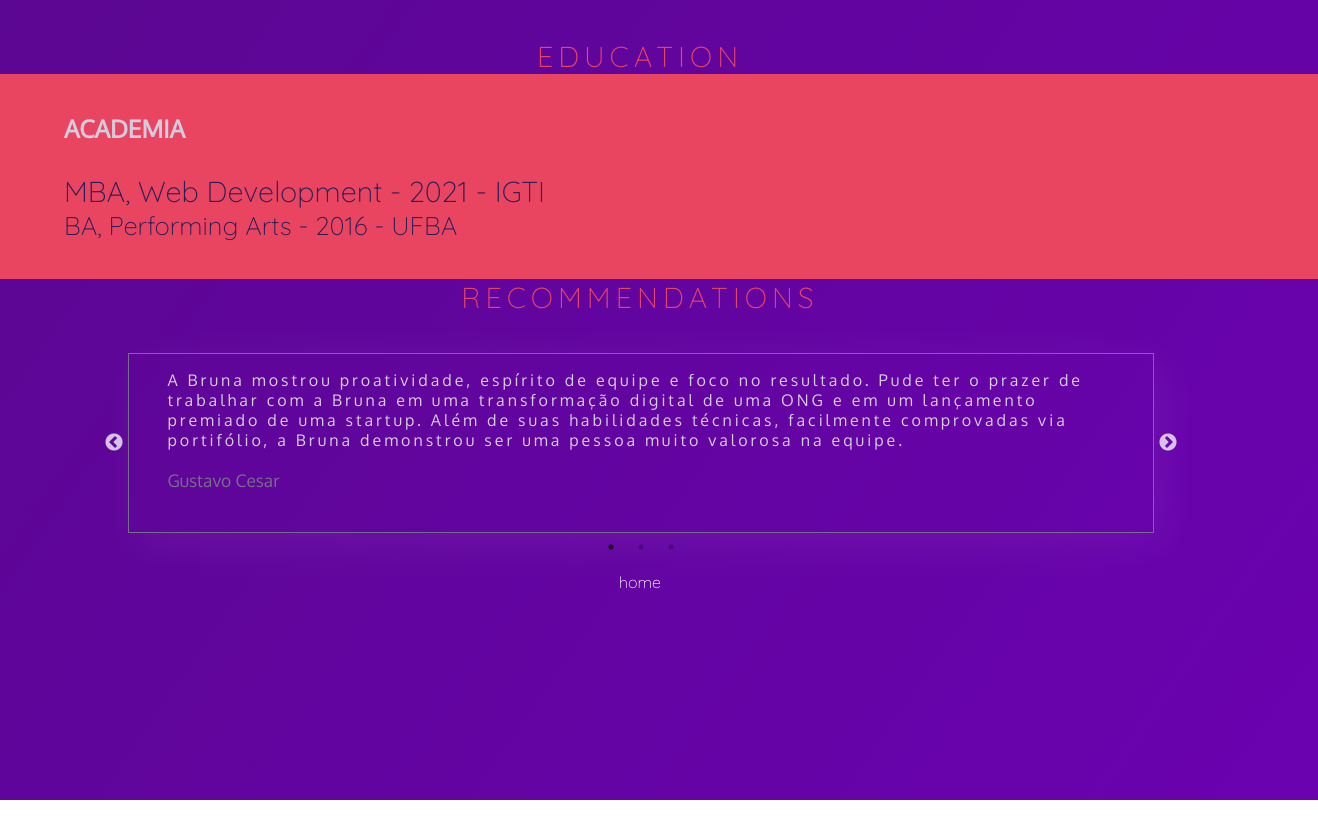
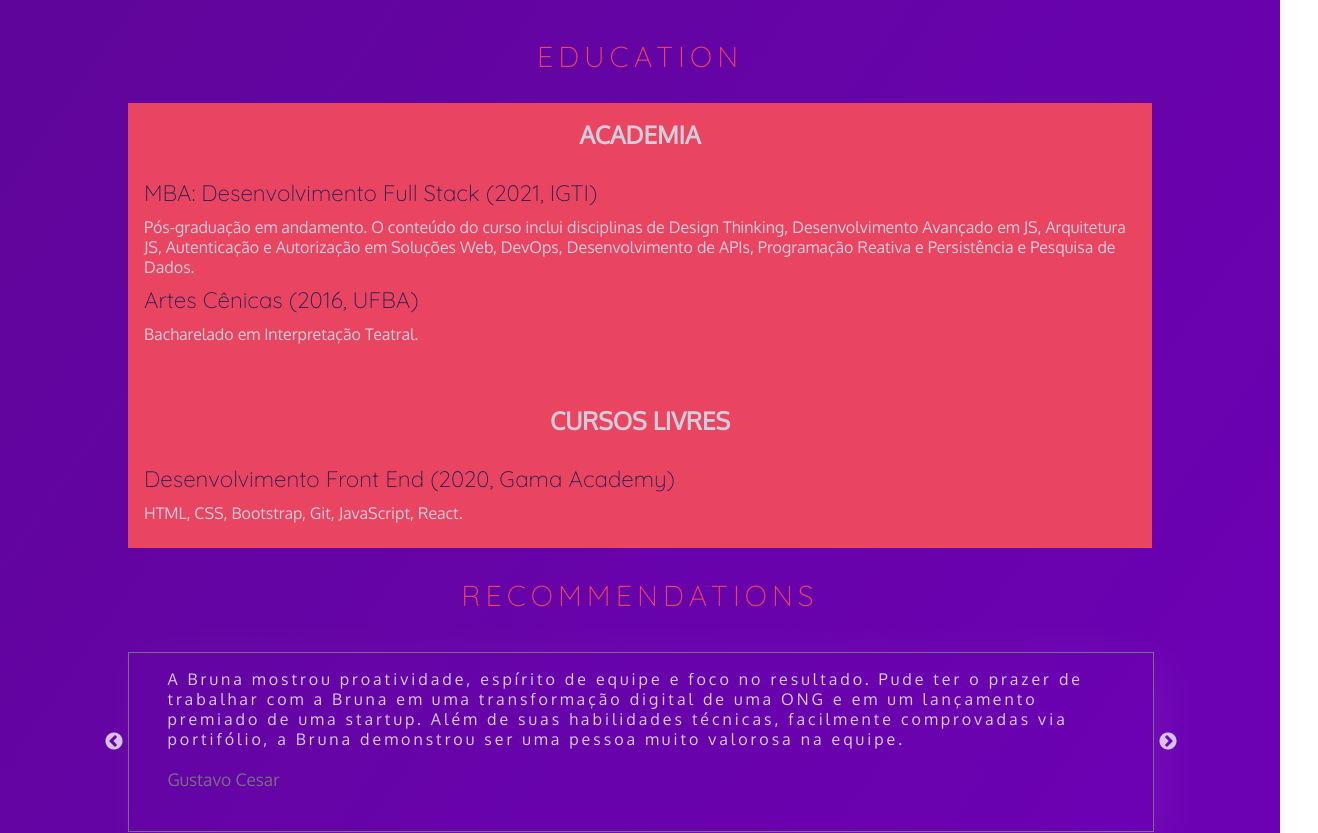
Before and after one commit to brunagerrard/portfolio, a React (Create React App) app: page /about in a window 1280 px wide. Shown: the top 833 px of the page, 1318 px wide, since content can reach past the window. Before the commit the page ends 800 px from the top, so only its background shows below. Built offline with nearby package versions, Linux system fonts and the light colour scheme.

Commit message:
educ. styled-components &hover effects

```diff
--- a/src/components/Education/education-styles.css
+++ /dev/null
@@ -1,22 +0,0 @@
-.education {
-  width: 100vw;
-  padding: 2.4rem;
-
-  background-color: var(--highlight);
-}
-
-.education h3 {
-  margin-left: 4rem;
-  margin-bottom: 1.8rem;
-  text-transform: uppercase;
-}
-
-.education h4 {
-  font: var(--subtitles);
-  margin-left: 4rem;
-  color: var(--dark-text-color);
-}
-
-.education h4:last-of-type {
-  font-size: 1.6rem;
-}
--- a/src/components/Education/index.tsx
+++ b/src/components/Education/index.tsx
@@ -1,14 +1,51 @@
 import React from 'react';
+import styled from 'styled-components';
 
-import './education-styles.css';
+const Formacao = styled.div`
+  margin: 1.8rem auto;
+  background-color: var(--highlight);
+  padding: 1rem;
+  transition: all .3s ease-out;
+
+  & * {
+    margin-bottom: .6rem;
+  }
+
+  & h3 {
+    margin-bottom: 1.8rem;
+    text-transform: uppercase;
+    text-align: center;
+  }
+
+  & h4 {
+    font: var(--subtitles);
+    font-size: 1.4rem;
+    color: var(--dark-text-color);
+  }
+
+  & p {
+    font-size: 1rem;
+  }
+
+  &:hover, :focus, :active {
+    transform: translateY(-10px);
+    box-shadow: 15px 15px 50px rgba(255, 255, 255, .2)
+  }
+`
 
 function Education() {
   return (
-    <div className="education">
+    <Formacao>
       <h3>academia</h3>
-      <h4>MBA, Web Development - 2021 - IGTI</h4>
-      <h4>BA, Performing Arts - 2016 - UFBA</h4>
-    </div>
+      <h4>MBA: Desenvolvimento Full Stack (2021, IGTI)</h4>
+      <p>Pós-graduação em andamento. O conteúdo do curso inclui disciplinas de Design Thinking, Desenvolvimento Avançado em JS, Arquitetura JS, Autenticação e Autorização em Soluções Web, DevOps, Desenvolvimento de APIs, Programação Reativa e Persistência e Pesquisa de Dados.</p>
+      <h4>Artes Cênicas (2016, UFBA)</h4>
+      <p>Bacharelado em Interpretação Teatral.</p>
+      <br/><br/>
+      <h3>cursos livres</h3>
+      <h4>Desenvolvimento Front End (2020, Gama Academy)</h4>
+      <p>HTML, CSS, Bootstrap, Git, JavaScript, React.</p>
+    </Formacao>
   )
 }
 
--- a/src/components/Recommendations/index.tsx
+++ b/src/components/Recommendations/index.tsx
@@ -13,6 +13,7 @@ const About = styled.div`
   color: var(--secondary);
   transition: .5s all;
   &:hover {
+    transform: translateY(-10px);
     border: 1px solid var(--highlight);
     box-shadow: -20px -20px 50px rgba(255, 255, 255, 0.062);
     color: var(--highlight);
```
